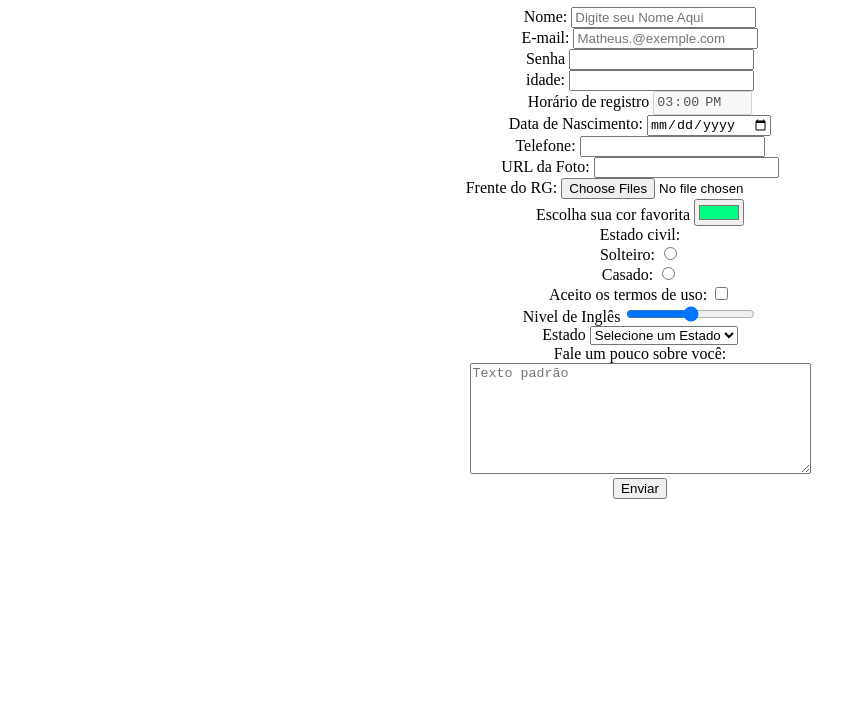
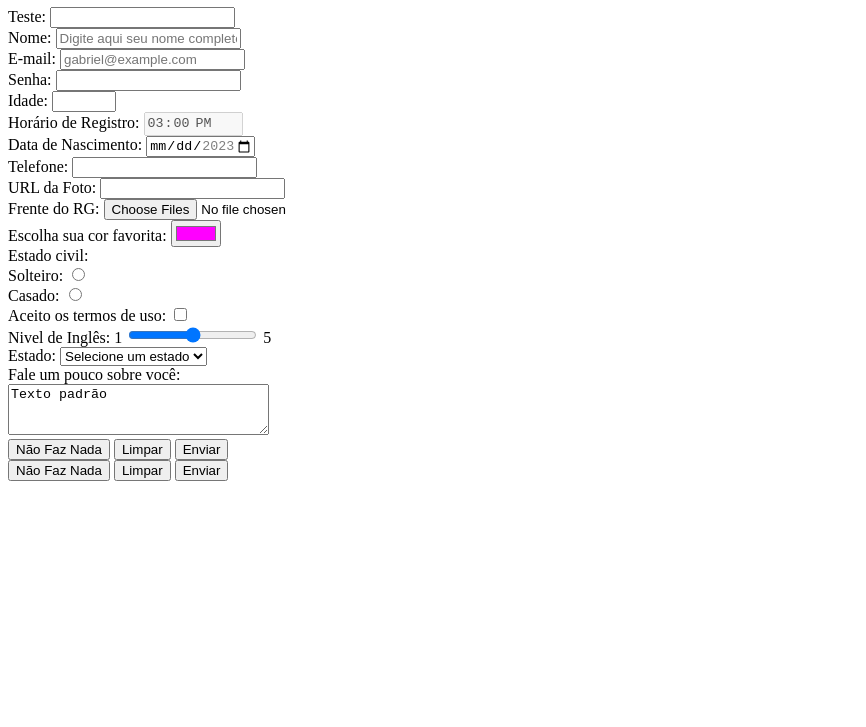
Before and after one commit to KSSIMIRO/SOUL_HTML, a plain HTML site: page aula-260623/index.html in a window 1280 px wide. Shown: the part 73-800 px from the top of the page, without its empty margins (0-866 px from the left). Drawn offline with Linux system fonts and the light colour scheme.

Commit message:
botão e atributos formulário

```diff
--- a/aula-260623/index.html
+++ b/aula-260623/index.html
@@ -5,56 +5,88 @@
     <title>Formulários</title>
 </head>
 <body>
-<center>
     <h1>Formulários</h1>
     <!-- <form> -> Estrutura base de um formulário HTML -->
-    <!-- <input type="text"> -> Define um campo no formulario -->
+    <!-- <input type="text"> -> Define um campo no formulário -->
     <!-- <button> -> Botão -->
-        <form>
-        Nome:
-        <input type="text" name="Nome" placeholder="Digite seu Nome Aqui"> <br>
-        E-mail:
-        <input type="email" name="email" placeholder="Matheus.@exemple.com"> <br>
-        Senha
-        <input type="password" name="Senha"> <br>
-        idade:
-        <input type="number" name="idade"> <br>
-        Horário de registro
+    <form>
+        Teste: <!-- Define um modelo de numero que deve ter min. 4 e no max. 8 digitos -->
+        <input type="text" pattern="[0-9]{4,8}"> <br>
+
+        Nome: <!-- type="text" define um campo para entrada de texto -->
+        <input type="text" name="nome" maxlength="10" placeholder="Digite aqui seu nome completo"> <br>
+
+        E-mail: <!-- type="email" define um campo para entrada de email -->
+        <input type="email" name="email" placeholder="gabriel@example.com"> <br>
+
+        Senha: <!-- type="password" define um campo para entrada de senha -->
+        <input type="password" name="senha" minlength="6"> <br>
+
+        Idade: <!-- type="number" define um campo para entrada valores numericos -->
+        <input type="number" name="idade" min="0" max="150"> <br>
+
+        Horário de Registro:<!-- type="time" define um campo para entrada de hora:minuto -->
         <input type="time" value="15:00" disabled name="horario"> <br>
-        Data de Nascimento:
-        <input type="date" name="DataN"> <br>
-        Telefone:
-        <input type="tel" name="Telefone"> <br>
-        URL da Foto:
-        <input type="url" name="url"> <br>
-        Frente do RG:
-        <input type="file" accept=".png, .jpg, .mp4" multiple name="arquivo"> <br>
-        Escolha sua cor favorita
-        <input type="color" name="cor" value="#00FF83"> <br>
-        Estado civil: <br>
-        Solteiro:
-        <input type="radio" name="estado-civil" value="Solteiro"> <br>
-        Casado:
-        <input type="radio" name="estado-civil" value="Casado"> <br>
+
+        Data de Nascimento: <!-- type="date" define um campo para entrada de data -->
+        <input type="date" name="dataNascimento" min="2023-06-26" max="2023-07-26"> <br>
+
+        Telefone: <!-- type="tel" define um campo para entrada de telefone -->
+        <input type="tel" name="telefone"> <br>
+
+        URL da Foto: <!-- type="url" define um campo para entrada de endereços de internet (url) -->
+        <input type="url" name="foto"> <br>
+
+        Frente do RG: <!-- type="file" define um campo para entrada de arquivos -->
+        <input type="file" accept=".png, .jpg" multiple name="rg"> <br>
+
+        Escolha sua cor favorita: <!-- type="color" define um campo para entrada de valor hexadeciamal de uma cor -->
+        <input type="color" name="cor" value="#FF00FF"> <br>
+
+        Estado civil: <br> <!-- type="radio" define um campo de opção -->
+        Solteiro: <input type="radio" name="estado-civil" value="Solteiro"> <br>
+        Casado: <input type="radio" name="estado-civil" value="Casado"> <br>
+
         Aceito os termos de uso:
-        <input type="checkbox" name="termos"> <br>
-        Nivel de Inglês
-        <input type="range" min="1" max="5" step="0,5" name="ingles"> <br>
-        Estado
+        <input type="checkbox"> <br> <!-- type="checkbox" define uma campo marcável -->
+        Nivel de Inglês: 1 <input type="range" min="1" max="5" step="0.5"> 5 <br>
+
+        Estado: <!-- <select> define um campo de seleção -->
         <select name="estado">
-            <option disabled selected>Selecione um Estado</option>
+            <option disabled selected>Selecione um estado</option>
             <option value="CE">Ceará</option>
             <option value="SP">São Paulo</option>
             <option value="RJ">Rio de Janeiro</option>
         </select> <br>
-        Fale um pouco sobre você: <br>
-        <textarea cols="40" rows="7" placeholder="Texto padrão" name="descricao"></textarea> <br>
 
+        Fale um pouco sobre você: <br> <!-- <textarea> define um campo para entrada texto longo -->
+        <textarea cols="30" rows="3" placeholder="Digite sua descrição">Texto padrão</textarea> <br>
 
-        <button>Enviar</button>
+        <!--
+            button -> Botão comum (auxlia na execução de um evento javascript)
+            submit -> Submete as informações do formulário
+            reset -> Limpar os campos de um formulário
+        -->
+        <button type="button">Não Faz Nada</button>
+        <button type="reset">Limpar</button>
+        <button type="submit">Enviar</button>
+        <br>
+        <input type="button" value="Não Faz Nada">
+        <input type="reset" value="Limpar">
+        <input type="submit" value="Enviar">
     </form>
-</center>
 </body>
 </html>
 
-<!-- value -> indica o Valor do campo -->
+<!--
+    placeholder -> Define um texto explicativo para o campo
+    name -> Indica uma identificação para a informação no envio do formulário
+    value -> Indica o valor do campo
+    disabled -> Habilita/Desabilita um campo
+    min -> Define um numero minimo para campos numericos
+    max -> Define um numero máximo para campos numericos
+    minLength -> Minimo de caracteres
+    maxLength -> Maximo de caracteres
+    pattern -> Define um padrão/modelo da informação
+    required -> Define um campo obrigatório
+-->
```
